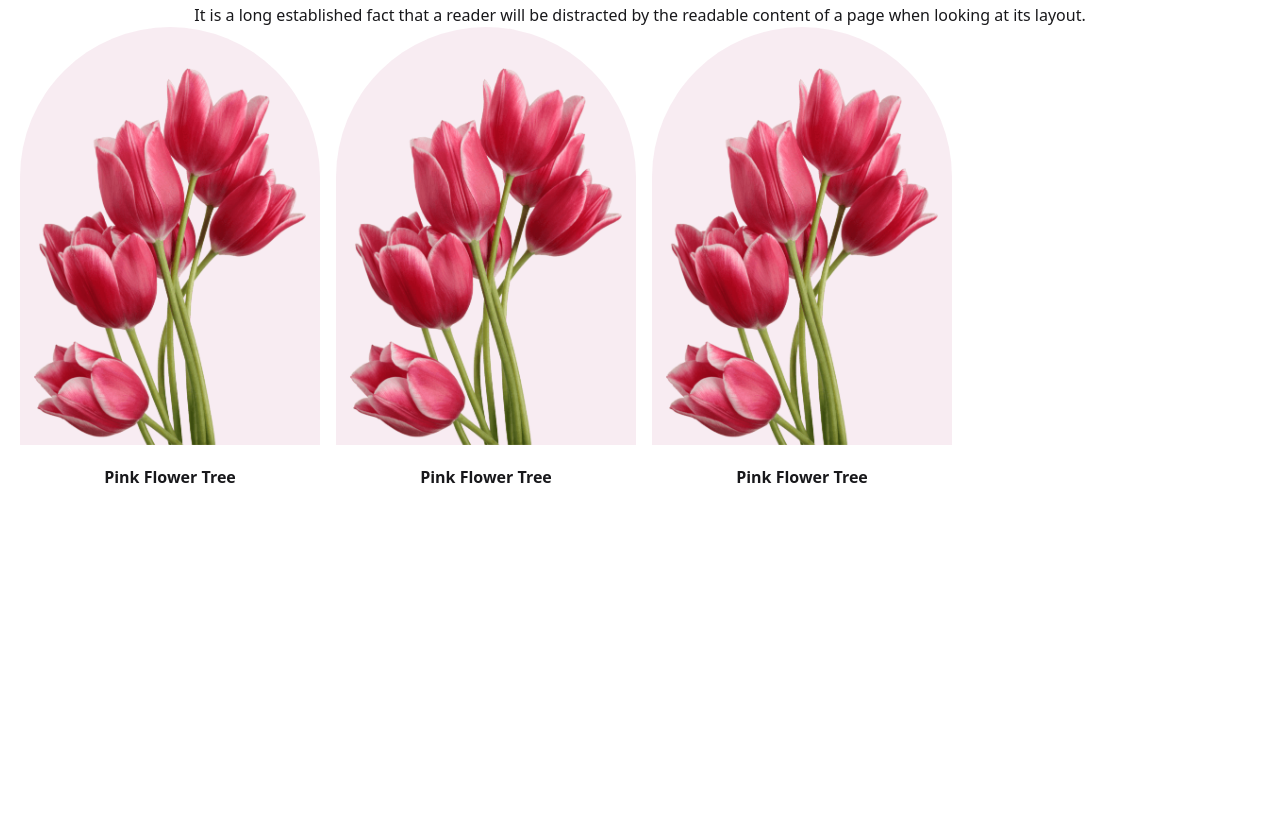
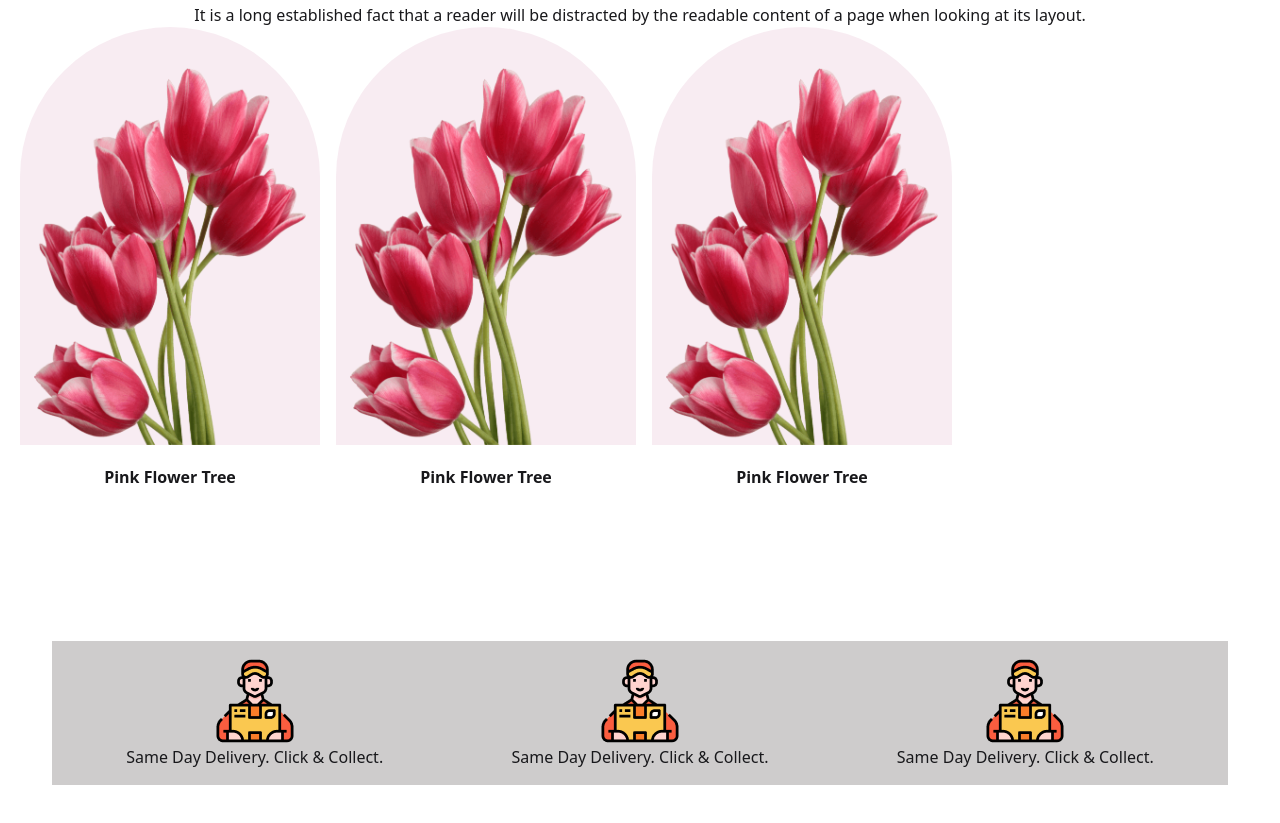
Before and after one commit to Tanzim313/FLOWER-SHOP, a plain HTML site: page INDEX.HTML in a window 1280 px wide. Shown: the part 677-1500 px from the top of the page. Before the commit the page ends 1186 px from the top, so only its background shows below. Drawn offline with nearby package versions, Linux system fonts and the light colour scheme.

Commit message:
index.html dalivery added

```diff
--- a/INDEX.HTML
+++ b/INDEX.HTML
@@ -69,7 +69,28 @@
     </div>
 
 
-    <div>
+    <div class="mt-30 p-8">
+
+        <div class="p-4 gap-3 flex justify-around items-center bg-[#cecccc]">
+
+
+            <div class="flex flex-col items-center">
+                <img class="" src="./Asset/Group 57.png" alt="">
+                <p class="">Same Day Delivery. Click & Collect.</p>
+            </div>
+
+            <div class="flex flex-col items-center">
+                <img src="./Asset/Group 57.png" alt="">
+                <p>Same Day Delivery. Click & Collect.</p>
+            </div>
+
+            <div class="flex flex-col items-center">
+                <img src="./Asset/Group 57.png" alt="">
+                <p>Same Day Delivery. Click & Collect.</p>
+            </div>
+
+
+        </div>
 
     </div>
 
@@ -83,5 +104,9 @@
 
 
 
+
+
+
+
 </body>
 </html>
```
